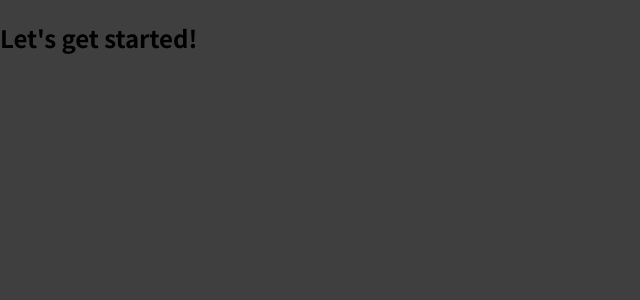
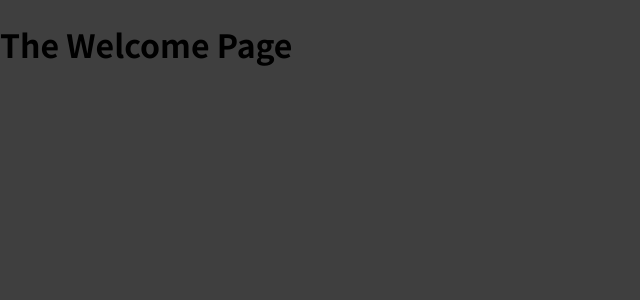
Before and after one commit to Arunthamizh/React_Building_a_Multi-Page_SPA_with_React_Router_part1, a JavaScript app: page /welcome in a window 1280 px wide. Shown: the top 300 px of the page, without its empty margins (0-640 px from the left). Built offline with nearby package versions, Linux system fonts and the light colour scheme.

Commit message:
04th-video Defining & using Routes

```diff
--- a/src/App.js
+++ b/src/App.js
@@ -1,7 +1,27 @@
+import { Route , Routes, Outlet} from 'react-router-dom'
+import Welcome from './components/Welcome';
+import Products from './components/Products';
+// import Routers from './components/Route';
+
+
 function App() {
   return (
     <div>
-      <h2>Let's get started!</h2>
+      {/* <Route path="/welcome" >
+        <Welcome />
+      </Route>
+      <Route path="/Products">
+        <Products />
+      </Route> */}
+      {/* <Outlet /> */}
+      {/* <Routers /> */}
+
+      <Routes>
+           <Route path="/welcome" element={<Welcome/>}/>
+           <Route path="/Products" element={<Products/>} />
+      </Routes>
+
+
     </div>
   );
 }
--- /dev/null
+++ b/src/components/Products.js
@@ -0,0 +1,5 @@
+const Products = () => {
+    return <h1>The Products Page</h1>
+}
+
+export default Products;
--- /dev/null
+++ b/src/components/Welcome.js
@@ -0,0 +1,10 @@
+const Welcome = () => {
+
+return(
+   <div>
+     <h1>The Welcome Page</h1>
+    </div>)
+
+}
+
+export default Welcome;
--- a/src/index.js
+++ b/src/index.js
@@ -1,6 +1,14 @@
 import ReactDOM from 'react-dom';
+import { BrowserRouter } from 'react-router-dom'
 
 import './index.css';
 import App from './App';
 
-ReactDOM.render(<App />, document.getElementById('root'));
+// ! BrowserRouter is used for routing
+//  ! It will activate the react router
+ReactDOM.render(
+  <BrowserRouter>
+    <App />
+  </BrowserRouter>,
+  document.getElementById("root")
+);
```
